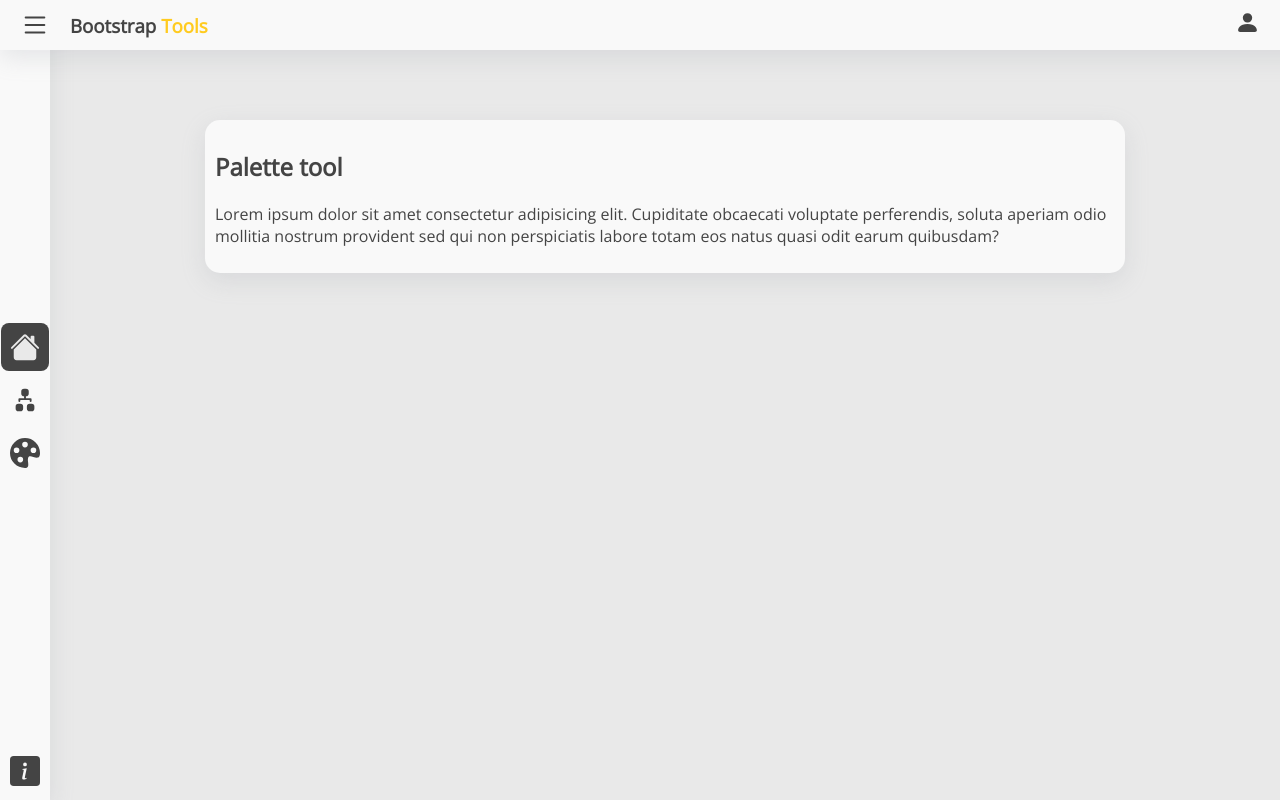
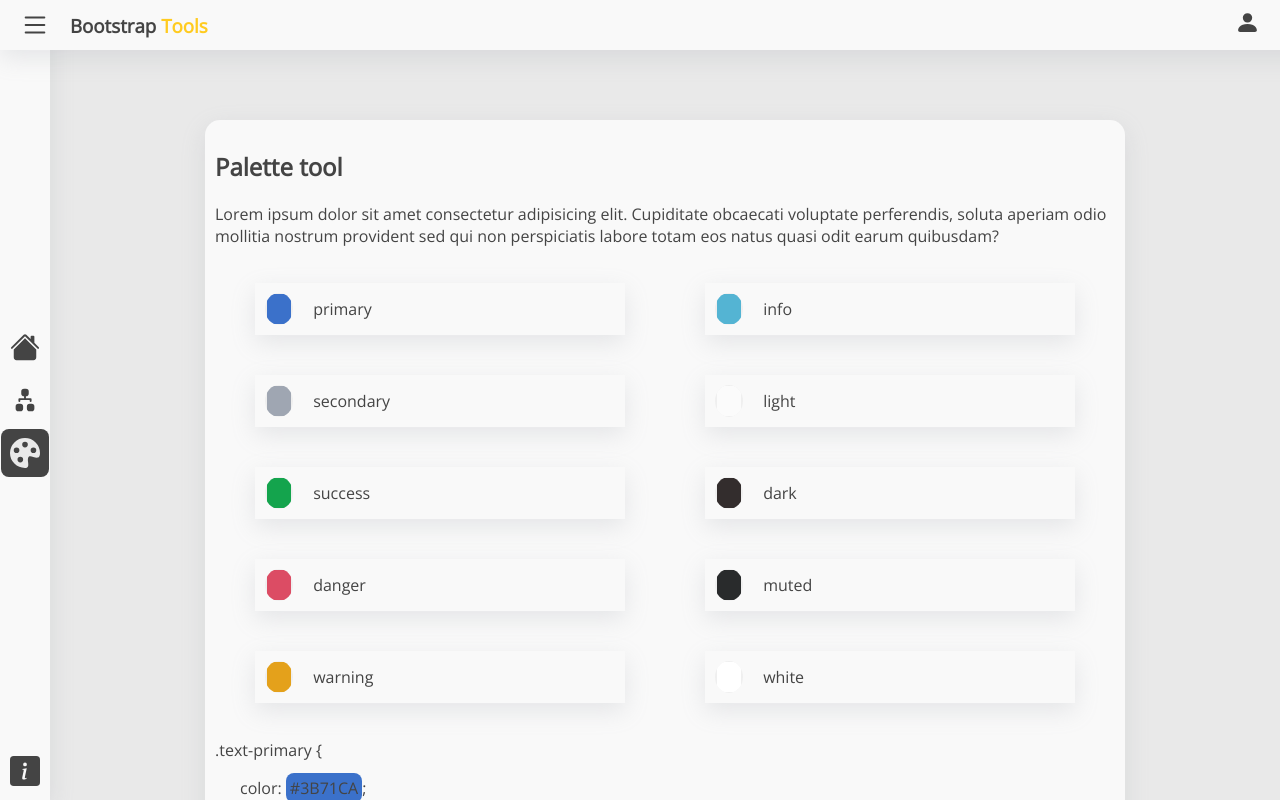
Before and after one commit to dannyseiner/bootstrap-tools, a React (Create React App) app in the folder frontend/: page /palette in a window 1280 px wide. Shown: the top 800 px of the page. Built offline with nearby package versions, Linux system fonts and the light colour scheme.

Commit message:
color palette

```diff
--- a/frontend/src/components/SideBar.tsx
+++ b/frontend/src/components/SideBar.tsx
@@ -5,11 +5,13 @@ import {
   PaletteFill,
   InfoSquareFill,
 } from "react-bootstrap-icons";
-import { useNavigate } from "react-router-dom";
+import { useNavigate, useLocation } from "react-router-dom";
 
 function SideBar({ expand }: any) {
   const navigate = useNavigate();
-  const [activeLink, setActiveLink] = useState<string>("");
+  const [activeLink, setActiveLink] = useState<string>(
+    useLocation().pathname.replace("/", "")
+  );
 
   const redirectEvt = (path: string) => {
     setActiveLink(`${path}`);
--- a/frontend/src/css/_index.scss
+++ b/frontend/src/css/_index.scss
@@ -6,3 +6,4 @@
 @import "./scss/navbar";
 
 @import "./scss/layoutGenerator";
+@import "./scss/paletteGenerator.scss";
--- a/frontend/src/css/index.css
+++ b/frontend/src/css/index.css
@@ -144,6 +144,10 @@ body {
   box-shadow: rgba(149, 157, 165, 0.2) 0px 8px 24px;
 }
 
+.d-none {
+  display: none !important;
+}
+
 .cursor-pointer {
   cursor: pointer;
 }
@@ -168,6 +172,10 @@ body {
   box-shadow: rgba(149, 157, 165, 0.2) 0px 8px 24px;
 }
 
+.w-100 {
+  width: 100%;
+}
+
 @media only screen and (max-device-width: 480px) {
   .sidebar-container {
     opacity: 0;
@@ -176,6 +184,26 @@ body {
     left: 0;
   }
 }
+.custom-row {
+  display: flex;
+  flex-direction: row;
+  justify-content: space-between;
+  align-items: center;
+  width: 100%;
+}
+
+.custom-col {
+  display: flex;
+  flex-direction: column;
+  justify-content: space-between;
+  align-items: center;
+  width: 100%;
+}
+
+.flex-wrap {
+  flex-wrap: wrap;
+}
+
 .navbar-container {
   position: fixed;
   display: flex;
@@ -222,18 +250,26 @@ body {
 
 .col-sm-8 {
   width: calc(75% - 10px);
+  max-width: calc(75% - 10px);
+  min-width: calc(75% - 10px);
 }
 
 .col-sm-4 {
   width: calc(25% - 10px);
+  min-width: calc(25% - 10px);
+  max-width: calc(25% - 10px);
 }
 
 .col-sm {
   width: calc(33.3% - 10px);
+  min-width: calc(33.3% - 10px);
+  max-width: calc(33.3% - 10px);
 }
 
 .col-sm-6 {
   width: calc(50% - 10px);
+  min-width: calc(50% - 10px);
+  max-width: calc(50% - 10px);
 }
 
 #being-moved-element > .react-draggable.react-draggable-dragged {
@@ -275,4 +311,37 @@ body {
   margin-left: 15px;
 }
 
+.color-input-container {
+  margin: 20px auto;
+  padding: 10px;
+  width: 90%;
+  max-width: 350px;
+  min-width: 200px;
+  display: flex;
+  align-items: center;
+  box-shadow: rgba(149, 157, 165, 0.2) 0px 8px 24px;
+}
+
+.color-input-label {
+  margin-left: 20px;
+  font-weight: 400;
+  width: 100%;
+}
+
+.color-input {
+  -webkit-appearance: none;
+  border: none;
+  width: 32px;
+  height: 32px;
+  border-radius: 50%;
+}
+
+.color-input::-webkit-color-swatch-wrapper {
+  padding: 0;
+}
+
+.color-input::-webkit-color-swatch {
+  border: none;
+}
+
 /*# sourceMappingURL=index.css.map */
--- a/frontend/src/css/scss/global.scss
+++ b/frontend/src/css/scss/global.scss
@@ -41,6 +41,10 @@ body {
   box-shadow: rgba(149, 157, 165, 0.2) 0px 8px 24px;
 }
 
+.d-none {
+  display: none !important;
+}
+
 .cursor-pointer {
   cursor: pointer;
 }
@@ -66,6 +70,9 @@ body {
   box-shadow: rgba(149, 157, 165, 0.2) 0px 8px 24px;
 }
 
+.w-100 {
+  width: 100%;
+}
 // RESPONSIVE
 @media only screen and (max-device-width: 480px) {
   .sidebar-container {
@@ -75,3 +82,24 @@ body {
     left: 0;
   }
 }
+
+//
+
+.custom-row {
+  display: flex;
+  flex-direction: row;
+  justify-content: space-between;
+  align-items: center;
+  width: 100%;
+}
+.custom-col {
+  display: flex;
+  flex-direction: column;
+  justify-content: space-between;
+  align-items: center;
+  width: 100%;
+}
+
+.flex-wrap {
+  flex-wrap: wrap;
+}
--- /dev/null
+++ b/frontend/src/css/scss/paletteGenerator.scss
@@ -0,0 +1,29 @@
+.color-input-container {
+  margin: 20px auto;
+  padding: 10px;
+  width: 90%;
+  max-width: 350px;
+  min-width: 200px;
+  display: flex;
+  align-items: center;
+  box-shadow: rgba(149, 157, 165, 0.2) 0px 8px 24px;
+}
+.color-input-label {
+  margin-left: 20px;
+  font-weight: 400;
+  width: 100%;
+}
+
+.color-input {
+  -webkit-appearance: none;
+  border: none;
+  width: 32px;
+  height: 32px;
+  border-radius: 50%;
+}
+.color-input::-webkit-color-swatch-wrapper {
+  padding: 0;
+}
+.color-input::-webkit-color-swatch {
+  border: none;
+}
--- a/frontend/src/screens/LayoutGenerator.tsx
+++ b/frontend/src/screens/LayoutGenerator.tsx
@@ -25,7 +25,7 @@ function LayoutGenerator() {
           enim, in ipsam nam voluptas pariatur rerum quam vero illo ut sequi.
         </p>
 
-        <div className="row m-0 p-0">
+        <div className="custom-row flex-wrap m-0 p-0">
           <LayoutDraggable size={"col-sm"} onSuccessDrop={successDropEvent} />
           <LayoutDraggable size={"col-sm"} onSuccessDrop={successDropEvent} />
           <LayoutDraggable size={"col-sm"} onSuccessDrop={successDropEvent} />
@@ -42,7 +42,7 @@ function LayoutGenerator() {
         style={{ marginTop: 50 }}
       >
         <div className={`grid-drop`}>
-          <div className="row m-0 p-0">
+          <div className="custom-ow m-0 p-0">
             <p className="grid-drop-text">Drop in here!</p>
             {dropList.map((item: any, index: number) => (
               <div
@@ -58,8 +58,13 @@ function LayoutGenerator() {
           </div>
         </div>
       </div>
-      <div className="component-container" style={{ marginTop: 50 }}>
-        &lt;div class="row"&gt;
+      <div
+        className={`component-container ${
+          dropList.length == 0 ? "d-none" : ""
+        }`}
+        style={{ marginTop: 50 }}
+      >
+        &lt;div class="custom-row"&gt;
         {dropList.map((item: any, index: number) => (
           <div className="rendered-code">
             &lt;div class="{item.size}"&gt;{item.size}&lt;/div&gt;
--- a/frontend/src/screens/PaletteGenerator.tsx
+++ b/frontend/src/screens/PaletteGenerator.tsx
@@ -1,7 +1,29 @@
-import React from "react";
+import React, { useState } from "react";
+function PaletteGenerator() {
+  const [colorPalette, setColorPalette] = useState<any[]>([
+    { color: "#3B71CA", name: "primary" },
+    { color: "#9FA6B2", name: "secondary" },
+    { color: "#14A44D", name: "success" },
+    { color: "#DC4C64", name: "danger" },
+    { color: "#E4A11B", name: "warning" },
+    { color: "#54B4D3", name: "info" },
+    { color: "#FBFBFB", name: "light" },
+    { color: "#332D2D", name: "dark" },
+    { color: "#292b2c", name: "muted" },
+    { color: "#ffffff", name: "white" },
+  ]);
 
-function PaletteGenerator() {
+  const changeColor = (e: any) => {
+    const color = e.target.value;
+    const name = e.target.id.replace("input-", "");
+    const index = colorPalette.findIndex((item) => item.name === name);
+    const newColorPalette = [...colorPalette];
+    newColorPalette[index] = { color, name };
+    setColorPalette(newColorPalette);
+  };
+
   return (
+    <div>
       <div className="component-container">
         <h2>Palette tool</h2>
         <p>
@@ -10,6 +32,75 @@ function PaletteGenerator() {
           provident sed qui non perspiciatis labore totam eos natus quasi odit
           earum quibusdam?
         </p>
+
+        <div className="custom-row">
+          <div className="custom-col">
+            {colorPalette
+              .slice(0, colorPalette.length / 2)
+              .map((color: any, index: number) => (
+                <div className="color-input-container">
+                  <input
+                    type="color"
+                    value={color.color}
+                    id={`input-${color.name}`}
+                    className="color-input"
+                    onChange={(e: any) => changeColor(e)}
+                  />
+                  <label
+                    htmlFor={`input-${color.name}`}
+                    className="color-input-label"
+                  >
+                    {color.name}
+                  </label>
+                </div>
+              ))}
+          </div>
+          <div className="custom-col">
+            {colorPalette
+              .slice(colorPalette.length / 2, colorPalette.length)
+              .map((color: any, index: number) => (
+                <div className="color-input-container">
+                  <input
+                    type="color"
+                    value={color.color}
+                    id={`input-${color.name}`}
+                    onChange={(e: any) => changeColor(e)}
+                    className="color-input"
+                  />
+                  <label
+                    htmlFor={`input-${color.name}`}
+                    className="color-input-label"
+                  >
+                    {color.name}
+                  </label>
+                </div>
+              ))}
+          </div>
+        </div>
+        <div className="palette-result">
+          {colorPalette.map((color: any, index: number) => (
+            <div className="palette-result-item">
+              <p>
+                .text-{color.name}
+                {" {"}
+              </p>
+              <p className="palette-css-value" style={{ marginLeft: 25 }}>
+                color:{" "}
+                <span
+                  style={{
+                    padding: 4,
+                    backgroundColor: color.color,
+                    borderRadius: 8,
+                  }}
+                >
+                  {color.color}
+                </span>
+                ;
+              </p>
+            </div>
+          ))}
+        </div>
+      </div>
     </div>
   );
 }
```
Also changed, not shown: frontend/src/css/scss/layoutGenerator.scss (+8 -0 lines), 1 other file (tests, documents, lock files or other folders). Lines whose indentation alone changed are shown as unchanged.
